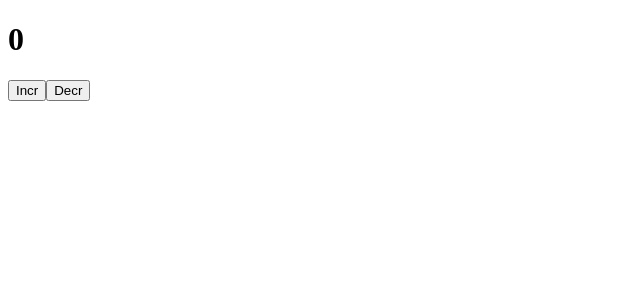
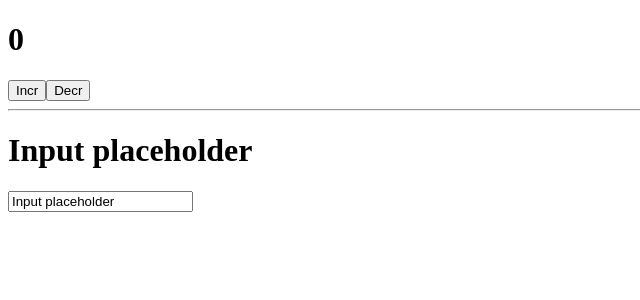
Before and after one commit to xdpiqbx/ulbi-tv, a React (Create React App) app: page / in a window 1280 px wide. Shown: the top 300 px of the page, without its empty margins (0-640 px from the left). Built offline with nearby package versions, Linux system fonts and the light colour scheme.

Commit message:
added input state

```diff
--- a/src/App.js
+++ b/src/App.js
@@ -2,6 +2,7 @@
 
 export default function App() {
   const [likes, setLikes] = useState(0);
+  const [value, setValue] = useState('Input placeholder');
 
   function increment() {
     setLikes(likes + 1);
@@ -14,6 +15,15 @@
       <h1>{likes}</h1>
       <button onClick={increment}>Incr</button>
       <button onClick={decrement}>Decr</button>
+      <hr />
+      <h1>{value}</h1>
+      <input
+        type="text"
+        value={value}
+        onChange={(event) => {
+          setValue(event.target.value);
+        }}
+      />
     </div>
   );
 }
```
